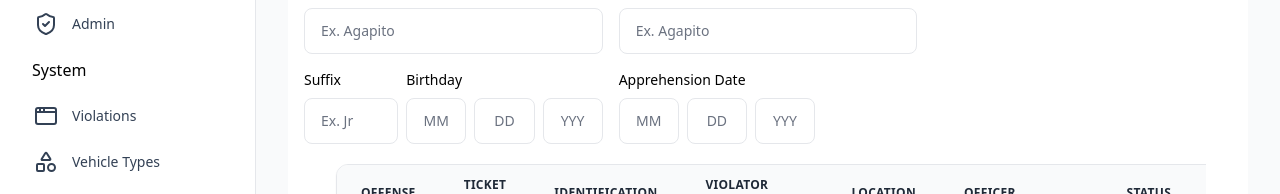
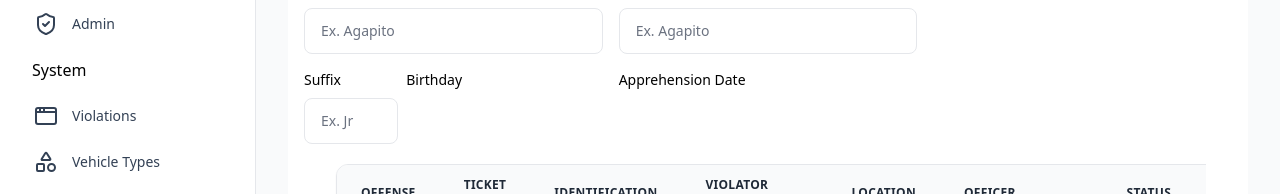
Before and after one commit to romarmph/poso_admin, a SvelteKit app: page /tickets/add in a window 1280 px wide. Shown: the part 398-592 px from the top of the page. Built offline with nearby package versions, Linux system fonts and the light colour scheme.

Commit message:
Refactor form components and fix styling issues

```diff
--- a/src/lib/components/Base/Divider.svelte
+++ b/src/lib/components/Base/Divider.svelte
@@ -1,8 +1,8 @@
 <script lang="ts">
-    export let border: number;
+  export let border: number;
 </script>
 
-<div>
-    <slot />
-    <hr class=" border-{border}">
+<div class="">
+  <slot />
+  <hr class="border-{border}" />
 </div>
--- a/src/lib/components/Forms/Input.svelte
+++ b/src/lib/components/Forms/DatePicker.svelte
@@ -1,16 +1,15 @@
 <script lang="ts">
   export let id: string;
-  export let type: string;
-  export let placeholder: string = "";
   export let color: string = "blue";
   export let classNames: string = "";
-  export let width: string="full";
+  export let width: string = "full";
+  export let value = "";
 </script>
 
 <input
-  {type}
+  type="date"
   {id}
   name={id}
-  {placeholder}
+  bind:value
   class="py-3 px-4 block w-{width} border-gray-200 rounded-lg text-sm focus:border-{color}-500 focus:ring-{color}-500 disabled:opacity-50 disabled:pointer-events-none dark:bg-slate-900 dark:border-gray-700 dark:text-gray-400 dark:focus:ring-gray-600 {classNames}"
 />
--- /dev/null
+++ b/src/lib/components/Forms/NumberInput.svelte
@@ -0,0 +1,17 @@
+<script lang="ts">
+  export let id: string;
+  export let placeholder: string = "";
+  export let color: string = "blue";
+  export let classNames: string = "";
+  export let width: string = "full";
+  export let value = "";
+</script>
+
+<input
+  type="number"
+  {id}
+  name={id}
+  {placeholder}
+  bind:value
+  class="py-3 px-4 block w-{width} border-gray-200 rounded-lg text-sm focus:border-{color}-500 focus:ring-{color}-500 disabled:opacity-50 disabled:pointer-events-none dark:bg-slate-900 dark:border-gray-700 dark:text-gray-400 dark:focus:ring-gray-600 {classNames}"
+/>
--- /dev/null
+++ b/src/lib/components/Forms/TextInput.svelte
@@ -0,0 +1,17 @@
+<script lang="ts">
+  export let id: string;
+  export let placeholder: string = "";
+  export let color: string = "blue";
+  export let classNames: string = "";
+  export let width: string = "full";
+  export let value = "";
+</script>
+
+<input
+  type="text"
+  {id}
+  name={id}
+  {placeholder}
+  bind:value
+  class="py-3 px-4 block w-{width} border-gray-200 rounded-lg text-sm focus:border-{color}-500 focus:ring-{color}-500 disabled:opacity-50 disabled:pointer-events-none dark:bg-slate-900 dark:border-gray-700 dark:text-gray-400 dark:focus:ring-gray-600 {classNames}"
+/>
--- a/src/routes/(app)/tickets/+page.svelte
+++ b/src/routes/(app)/tickets/+page.svelte
@@ -1,7 +1,7 @@
 <script>
   import Tables from "$lib/components/Table/tables.svelte";
   import Button from "$lib/components/Base/Button.svelte";
-  import Input from "$lib/components/Forms/Input.svelte";
+  import Input from "$lib/components/Forms/TextInput.svelte";
 </script>
 
 <h1 style="font-weight: bold;">Tickets</h1>
--- a/src/routes/(app)/tickets/add/+page.svelte
+++ b/src/routes/(app)/tickets/add/+page.svelte
@@ -5,8 +5,8 @@
   import Tables from "$lib/components/Table/tables.svelte";
   import Button from "$lib/components/Base/Button.svelte";
   import Label from "$lib/components/Forms/Label.svelte";
-  import Input from "$lib/components/Forms/Input.svelte";
   import Divider from "$lib/components/Base/Divider.svelte";
+  import TextInput from "$lib/components/Forms/TextInput.svelte";
 </script>
 
 <header
@@ -60,7 +60,6 @@
       </div>
       <div class="p-4 overflow-y-auto">
         <input
-          type="text"
           id="input-label"
           class="py-3 px-4 block w-full border-gray-200 rounded-lg text-sm focus:border-blue-500 focus:ring-blue-500 dark:bg-slate-900 dark:border-gray-700 dark:text-gray-400"
           placeholder="Search"
@@ -90,39 +89,33 @@
   </div>
 </div>
 
-
 <Grid columns="grid-cols-6" gap="gap-4">
   <!-- Violator Details -->
   <GridCol colSpan="col-span-2">
-      <Label id="input-label"classNames="mt-3">Violator</Label>
-      <Divider border={2}/>
+    <Label id="input-label" classNames="mt-3">Violator</Label>
+    <Divider border={2} />
     <div class="my-4">
       <Label id="input-label">Last Name</Label>
-      <Input id="input-label" type="text" placeholder="Ex. Valdez" />
+      <TextInput id="input-label" placeholder="Ex. Valdez" />
     </div>
     <div class="my-4">
       <Label id="input-label">First Name</Label>
-      <Input id="input-label" type="text" placeholder="Ex. Juan" />
+      <TextInput id="input-label" placeholder="Ex. Juan" />
     </div>
     <div class="my-4">
       <Label id="input-label">Middle Name</Label>
-      <Input id="input-label" type="text" placeholder="Ex. Agapito" />
+      <TextInput id="input-label" placeholder="Ex. Agapito" />
     </div>
     <Grid columns="grid grid-cols-3" gap="gap-2">
       <GridCol>
         <Label id="input-label">Suffix</Label>
-        <Input id="input-label" type="text" placeholder="Ex. Jr" />
+        <TextInput id="input-label" placeholder="Ex. Jr" />
       </GridCol>
       <GridCol colSpan="col-span-2">
         <Label id="input-label">Birthday</Label>
-        <Grid columns="grid-cols-3" gap="gap-2">
-          <Input id="input-label" type="text" classNames="text-center" placeholder="MM"/>
-          <Input id="input-label" type="text" classNames="text-center" placeholder="DD"/>
-          <Input id="input-label" type="text" classNames="text-center" placeholder="YYY"/>
-        </Grid>
+        <!-- <TextInput id="input-label" type="date" /> -->
       </GridCol>
-      <GridCol>
-      </GridCol>
+      <GridCol></GridCol>
     </Grid>
   </GridCol>
   <!-- Violator Details End -->
@@ -130,31 +123,23 @@
   <!-- Ticket Details -->
   <GridCol colSpan="col-span-2">
     <Label id="input-label" classNames="mt-3">Ticket Details</Label>
-      <Divider border={2}/>
+    <Divider border={2} />
     <div class="my-4">
       <Label id="input-label">Ticket Number</Label>
-        <Input id="input-label" type="text" placeholder="Ex. 123123" />
+      <TextInput id="input-label" placeholder="Ex. 123123" />
     </div>
     <div class="my-4">
       <Label id="input-label">Location</Label>
-        <Input id="input-label" type="text" placeholder="Ex. Post 1" />
+      <TextInput id="input-label" placeholder="Ex. Post 1" />
     </div>
     <div class="my-4">
       <Label id="input-label">Apprehending Officer</Label>
-        <Input id="input-label" type="text" placeholder="Ex. Agapito" />
+      <TextInput id="input-label" placeholder="Ex. Agapito" />
     </div>
-      <Grid columns="grid grid-cols-3" gap="gap-2">
-        <GridCol colSpan="col-span-2">
+    <div class="my-4">
       <Label id="input-label">Apprehension Date</Label>
-          <Grid columns="grid-cols-3" gap="gap-2">
-          <Input id="input-label" type="text" classNames="text-center" placeholder="MM"/>
-          <Input id="input-label" type="text" classNames="text-center" placeholder="DD"/>
-          <Input id="input-label" type="text" classNames="text-center" placeholder="YYY"/>
-          </Grid>
-        </GridCol>
-        <GridCol>
-        </GridCol>
-      </Grid>
+      <!-- <TextInput id="input-label" type="date" /> -->
+    </div>
   </GridCol>
   <!-- Ticket Details End -->
 
@@ -162,10 +147,8 @@
 
   <GridCol colSpan="col-span-2">
     <Label id="input-label" classNames="mt-3">Violations</Label>
-      <Divider border={2}/>
-
+    <Divider border={2} />
   </GridCol>
-  <!-- Violations End -->
 </Grid>
 
 <!-- Table -->
```
Also changed, not shown: src/lib/components/Forms/Label.svelte (+5 -2 lines). Lines whose indentation alone changed are shown as unchanged.
